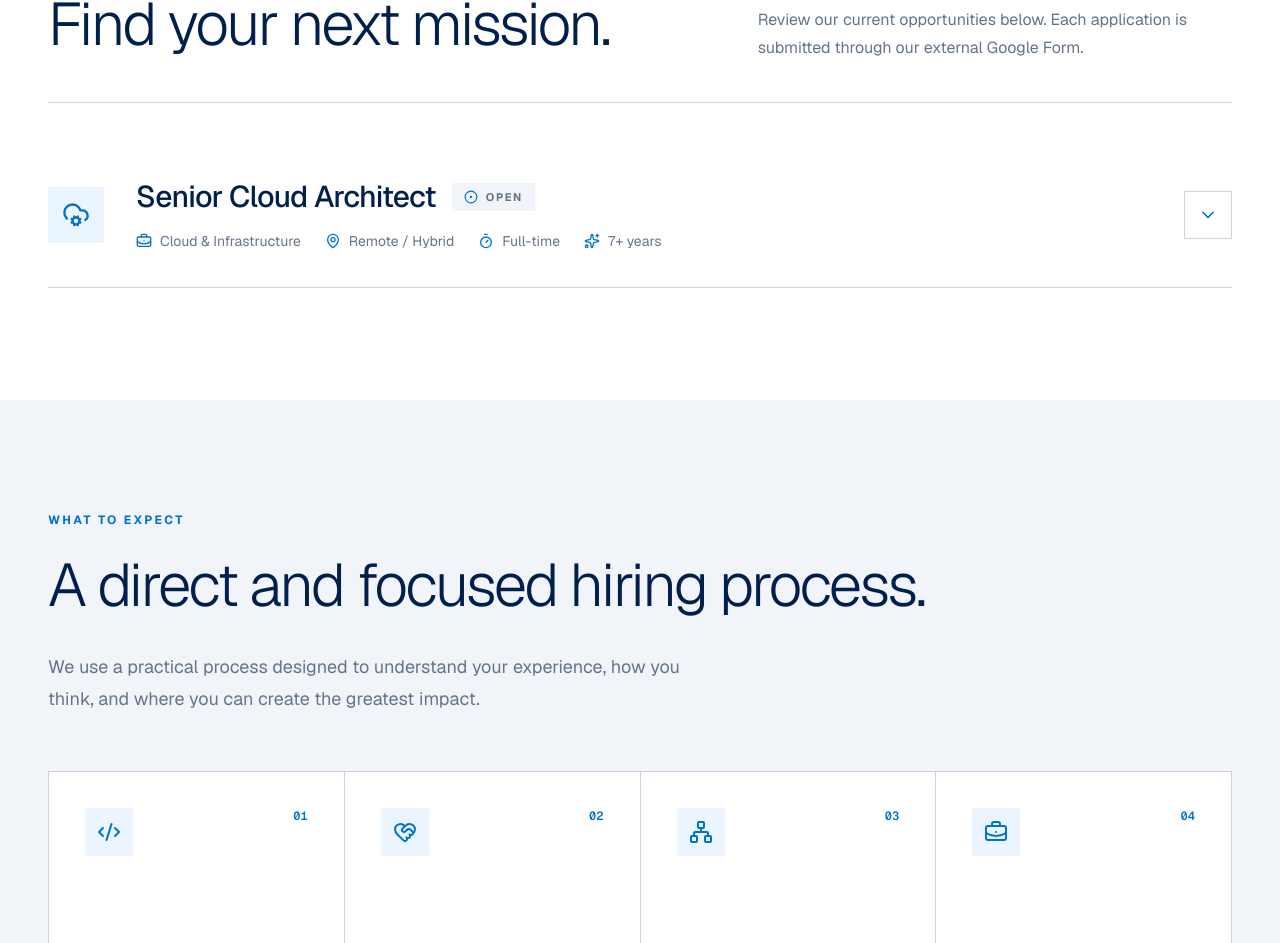
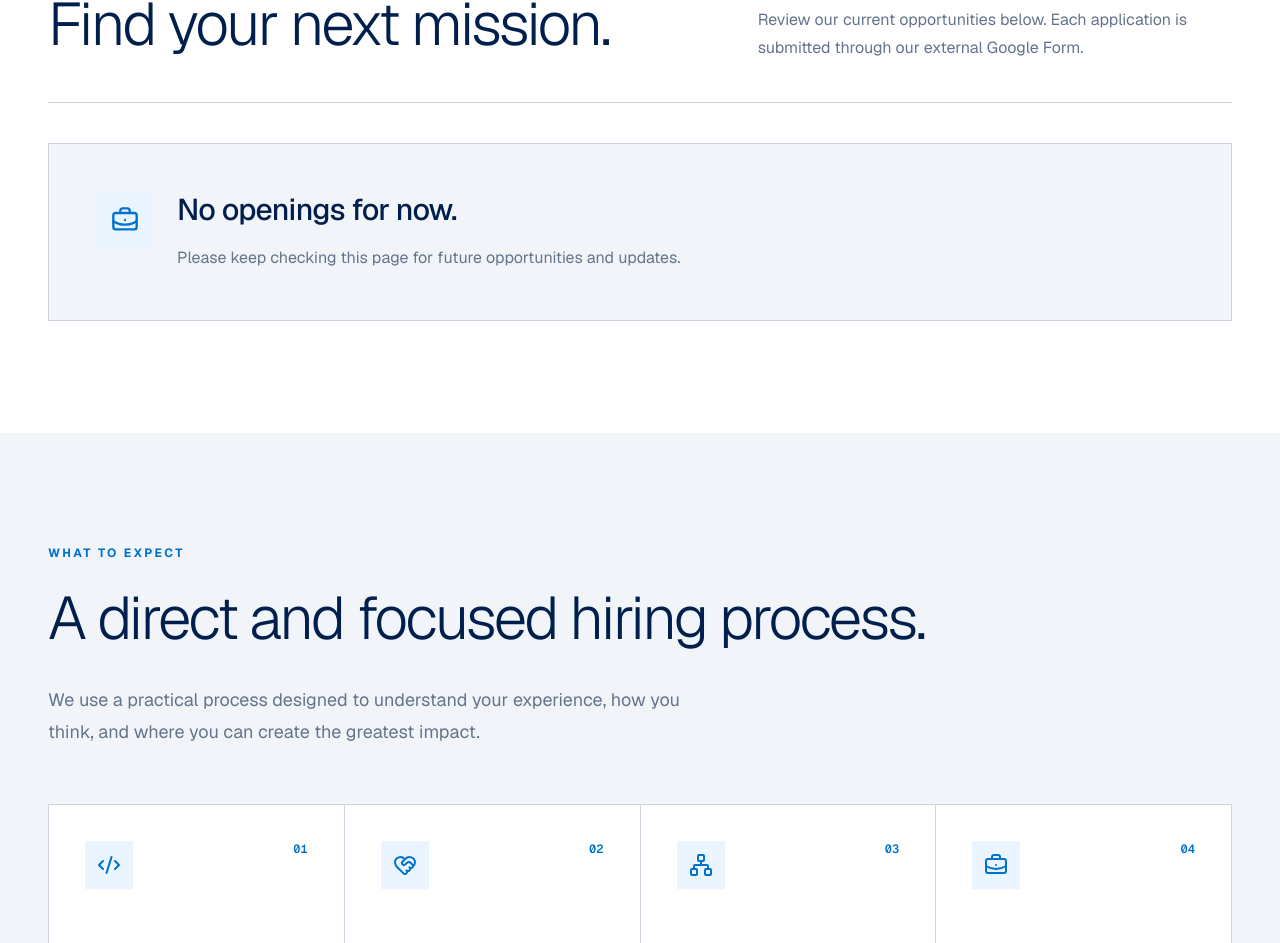
Before and after one commit to shivbilgundi11/jethavictus, a Next.js app: page /careers in a window 1280 px wide. Shown: the part 3498-4441 px from the top of the page. Built offline with nearby package versions, Linux system fonts and the light colour scheme.

Commit message:
style: added a message block if no opennings availabale

```diff
--- a/app/careers/page.tsx
+++ b/app/careers/page.tsx
@@ -270,7 +270,7 @@ export default function CareersPage() {
           </div>
 
           <div className="border-line-default mt-10">
-            {openings &&
+            {openings.jobs.length > 0 ? (
               openings.jobs.map((job: JobPosting) => {
                 const Icon = jobIcons[job.icon as CareerIconName];
 
@@ -414,7 +414,26 @@ export default function CareersPage() {
                     </div>
                   </details>
                 );
-              })}
+              })
+            ) : (
+              <div className="border-line-default bg-surface-muted border p-8 sm:p-10 lg:p-12">
+                <div className="grid gap-6 sm:grid-cols-[56px_1fr] sm:items-start">
+                  <span className="bg-brand-ice text-brand-blue flex h-14 w-14 items-center justify-center">
+                    <BriefcaseBusiness className="h-7 w-7" />
+                  </span>
+
+                  <div>
+                    <h3 className="text-brand-navy text-2xl font-medium tracking-tight sm:text-3xl">
+                      {openings.emptyTitle}
+                    </h3>
+
+                    <p className="text-content-muted mt-4 max-w-2xl text-base leading-7">
+                      {openings.emptyDescription}
+                    </p>
+                  </div>
+                </div>
+              </div>
+            )}
           </div>
         </div>
       </section>
--- a/lib/content/careers.ts
+++ b/lib/content/careers.ts
@@ -220,41 +220,44 @@ export const careersContent = {
     title: "Find your next mission.",
     description:
       "Review our current opportunities below. Each application is submitted through our external Google Form.",
+    emptyTitle: "No openings for now.",
+    emptyDescription:
+      "Please keep checking this page for future opportunities and updates.",
 
     // Please follow the format as the commented openning code for posting new opennings
     jobs: [
-      {
-        slug: "senior-cloud-architect",
-        icon: "cloud",
-        title: "Senior Cloud Architect",
-        department: "Cloud & Infrastructure",
-        location: "Remote / Hybrid",
-        employmentType: "Full-time",
-        experience: "7+ years",
-        applyLink:
-          "https://docs.google.com/forms/d/e/1FAIpQLSfSN8RGZuuDP18HoA6JGgMYG9JlcmoS3MQ91N4TA1woKmM_CA/viewform?usp=publish-editor",
-        summary:
-          "Lead the architecture and delivery of secure, resilient cloud platforms for enterprise clients undergoing modernization and transformation.",
-        responsibilities: [
-          "Design cloud and hybrid-cloud architectures aligned with business, security, and operational requirements.",
-          "Lead workload assessments, migration planning, and modernization programs.",
-          "Define cloud governance, networking, identity, observability, resilience, and cost-management standards.",
-          "Guide engineering teams through implementation and critical technical decisions.",
-          "Present architectural recommendations and tradeoffs to technical and executive stakeholders.",
-        ],
-        requirements: [
-          "Strong experience designing and operating enterprise AWS environments.",
-          "Deep knowledge of cloud networking, identity, security, infrastructure automation, and platform operations.",
-          "Experience leading cloud migration or modernization initiatives.",
-          "Ability to translate business requirements into clear technical architecture.",
-          "Strong written, verbal, and stakeholder communication skills.",
-        ],
-        preferredQualifications: [
-          "AWS professional-level certification.",
-          "Experience with Terraform, Kubernetes, CI/CD, or cloud-native application architecture.",
-          "Consulting or client-facing delivery experience.",
-        ],
-      },
+      // {
+      //   slug: "senior-cloud-architect",
+      //   icon: "cloud",
+      //   title: "Senior Cloud Architect",
+      //   department: "Cloud & Infrastructure",
+      //   location: "Remote / Hybrid",
+      //   employmentType: "Full-time",
+      //   experience: "7+ years",
+      //   applyLink:
+      //     "https://docs.google.com/forms/d/e/1FAIpQLSfSN8RGZuuDP18HoA6JGgMYG9JlcmoS3MQ91N4TA1woKmM_CA/viewform?usp=publish-editor",
+      //   summary:
+      //     "Lead the architecture and delivery of secure, resilient cloud platforms for enterprise clients undergoing modernization and transformation.",
+      //   responsibilities: [
+      //     "Design cloud and hybrid-cloud architectures aligned with business, security, and operational requirements.",
+      //     "Lead workload assessments, migration planning, and modernization programs.",
+      //     "Define cloud governance, networking, identity, observability, resilience, and cost-management standards.",
+      //     "Guide engineering teams through implementation and critical technical decisions.",
+      //     "Present architectural recommendations and tradeoffs to technical and executive stakeholders.",
+      //   ],
+      //   requirements: [
+      //     "Strong experience designing and operating enterprise AWS environments.",
+      //     "Deep knowledge of cloud networking, identity, security, infrastructure automation, and platform operations.",
+      //     "Experience leading cloud migration or modernization initiatives.",
+      //     "Ability to translate business requirements into clear technical architecture.",
+      //     "Strong written, verbal, and stakeholder communication skills.",
+      //   ],
+      //   preferredQualifications: [
+      //     "AWS professional-level certification.",
+      //     "Experience with Terraform, Kubernetes, CI/CD, or cloud-native application architecture.",
+      //     "Consulting or client-facing delivery experience.",
+      //   ],
+      // },
     ] satisfies JobPosting[],
   },
 
```
